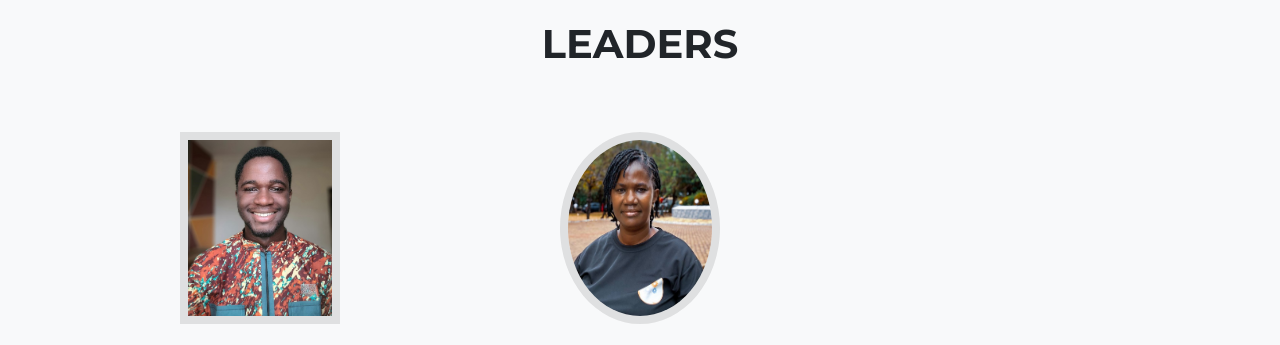
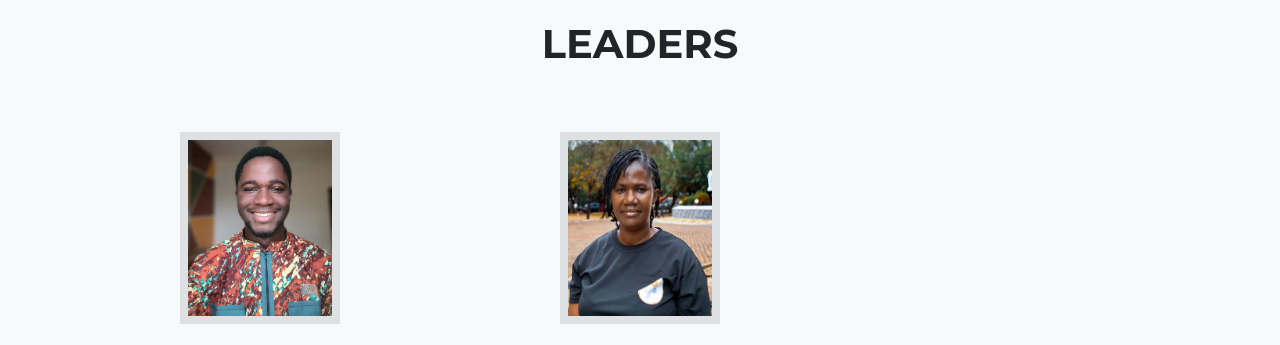
Before and after one commit to izzybusinesssolutions/izzybsolutions.github.io, a plain HTML site: page index.html in a window 1280 px wide. Shown: the part 5860-6205 px from the top of the page. Drawn offline with nearby package versions, Linux system fonts and the light colour scheme.

Commit message:
Update index.html

```diff
--- a/index.html
+++ b/index.html
@@ -263,7 +263,7 @@ That vision is now becoming reality with the launch of the Volta Robotics Challe
                     </div>
                     <div class="col-lg-4">
                         <div class="team-member">
-                            <img class="mx-auto rounded-circle" src="assets/img/team/2.jpg" alt="..." />
+                            <img class="" src="assets/img/team/2.jpg" alt="..." />
                             <h4>Afenyo Eyram Portia</h4>
                             <p class="text-muted">Lead Marketer | C E O |Founder</p>
                             <a class="btn btn-dark btn-social mx-2" href="#!" aria-label="Diana Petersen Twitter Profile"><i class="fab fa-twitter"></i></a>
```
